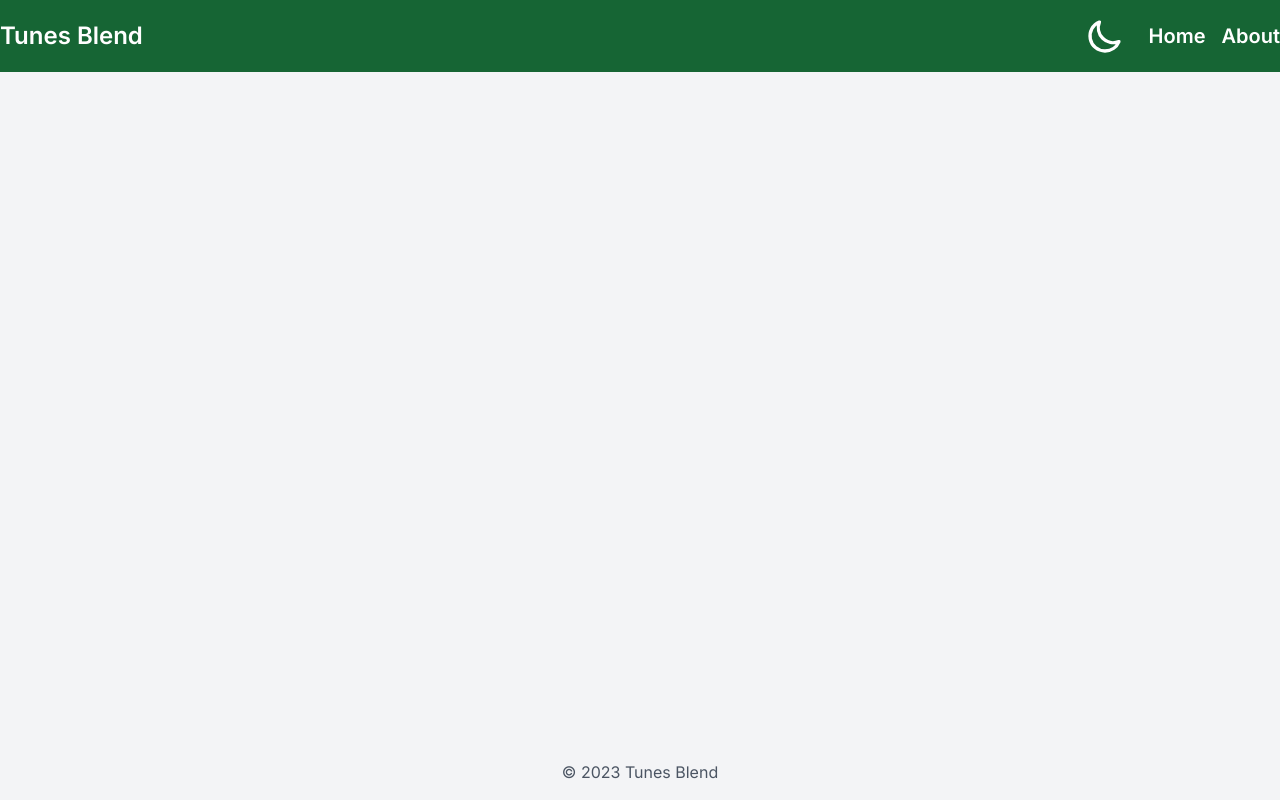
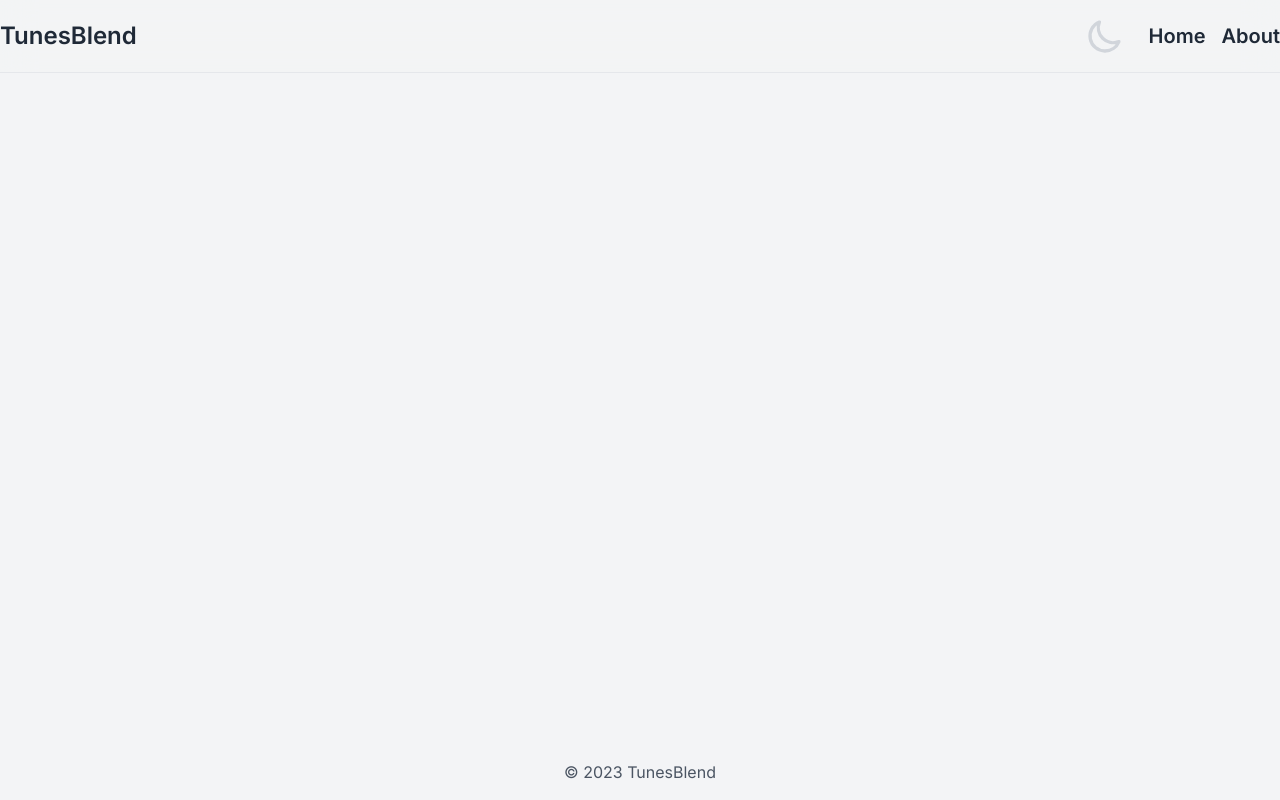
Before and after one commit to TunesBlend/TunesBlend, a Next.js app: page /home in a window 1280 px wide. Built offline with nearby package versions, Linux system fonts and the light colour scheme.

Commit message:
Add styling to header

```diff
--- a/src/app/layout.tsx
+++ b/src/app/layout.tsx
@@ -11,7 +11,7 @@ import { ReactNode } from 'react'
 const inter = Inter({ subsets: ['latin'] })
 
 export const metadata: Metadata = {
-    title: 'Tunes Blend',
+    title: 'TunesBlend',
     // description: 'Generated by create next app',
 }
 
@@ -30,7 +30,7 @@ const RootLayout: React.FC<RootLayoutProps> = ({ children }) => {
                 >
                     <div className={inter.className}>
                         <div className="flex flex-col min-h-screen bg-gray-100 dark:bg-gray-800">
-                            <Header title="Tunes Blend" />
+                            <Header title="TunesBlend" />
                             <main className="flex-grow flex justify-center items-center">
                                 {children}
                             </main>
--- a/src/components/Footer/footer.tsx
+++ b/src/components/Footer/footer.tsx
@@ -4,7 +4,7 @@ const Footer: React.FC = () => {
     return (
         <footer className="bg-gray-100 dark:bg-gray-800 py-4">
             <div className="container mx-auto">
-                <p className="text-center text-gray-600">© 2023 Tunes Blend</p>
+                <p className="text-center text-gray-600">© 2023 TunesBlend</p>
             </div>
         </footer>
     )
--- a/src/components/Header/header.tsx
+++ b/src/components/Header/header.tsx
@@ -7,21 +7,23 @@ interface HeaderProps {
 
 const Header: React.FC<HeaderProps> = ({ title }) => {
     return (
-        <header className="bg-green-800 text-white py-4">
+        <header className="bg-gray-100 dark:bg-gray-800 text-white py-4 sticky top-0 z-10 backdrop-filter backdrop-blur-lg bg-opacity-70 dark:bg-opacity-70 border-b border-gray-200 dark:border-gray-700">
             <div className="container mx-auto">
                 <nav className="flex items-center justify-between">
-                    <h1 className="text-2xl font-semibold mr-auto">{title}</h1>
+                    <h1 className="text-2xl font-semibold mr-auto text-gray-800 dark:text-gray-300">
+                        {title}
+                    </h1>
                     <div className="flex items-center space-x-4">
                         <ThemeToggle />
                         <a
                             href="/home"
-                            className="text-xl font-semibold hover:text-green-500 transition duration-250 ease-in-out"
+                            className="text-xl text-gray-800 dark:text-gray-300 font-semibold hover:text-green-700 dark:hover:text-green-700 transition duration-250 ease-in-out"
                         >
                             Home
                         </a>
                         <a
                             href="/about"
-                            className="text-xl font-semibold hover:text-green-500 transition duration-250 ease-in-out"
+                            className="text-xl text-gray-800 dark:text-gray-300 font-semibold hover:text-green-700 dark:hover:text-green-700 transition duration-250 ease-in-out"
                         >
                             About
                         </a>
--- a/src/components/PlaylistItem/PlaylistItem.tsx
+++ b/src/components/PlaylistItem/PlaylistItem.tsx
@@ -22,10 +22,10 @@ const PlaylistItem: React.FC<PlaylistItemProps> = ({ playlist }) => {
                 </p>
             </div>
             <div className="col-span-1 flex flex-col justify-between mt-2 mb-2">
-                <button className="bg-green-500 text-white px-3 py-2 rounded hover:bg-green-800 mb-2 transition duration-250 ease-in-out">
+                <button className="bg-green-800 hover:bg-green-900 text-white px-3 py-2 rounded mb-2 transition duration-250 ease-in-out">
                     Playlist Details
                 </button>
-                <button className="bg-green-500 text-white px-3 py-2 rounded hover:bg-green-800 transition duration-250 ease-in-out">
+                <button className="bg-green-800 hover:bg-green-900 text-white px-3 py-2 rounded transition duration-250 ease-in-out">
                     View Tracks
                 </button>
             </div>
--- a/src/components/ThemeToggle/ThemeToggle.tsx
+++ b/src/components/ThemeToggle/ThemeToggle.tsx
@@ -23,7 +23,7 @@ export const ThemeToggle = () => {
                 <svg
                     onClick={() => setTheme('light')}
                     xmlns="http://www.w3.org/2000/svg"
-                    className="h-10 w-10 text-white"
+                    className="h-10 w-10 text-gray-800 hover:text-green-700"
                     fill="none"
                     viewBox="0 0 24 24"
                     stroke="currentColor"
@@ -39,7 +39,7 @@ export const ThemeToggle = () => {
                 <svg
                     onClick={() => setTheme('dark')}
                     xmlns="http://www.w3.org/2000/svg"
-                    className="h-10 w-10 text-white"
+                    className="h-10 w-10 text-gray-300 hover:text-green-700"
                     fill="none"
                     viewBox="0 0 24 24"
                     stroke="currentColor"
```
